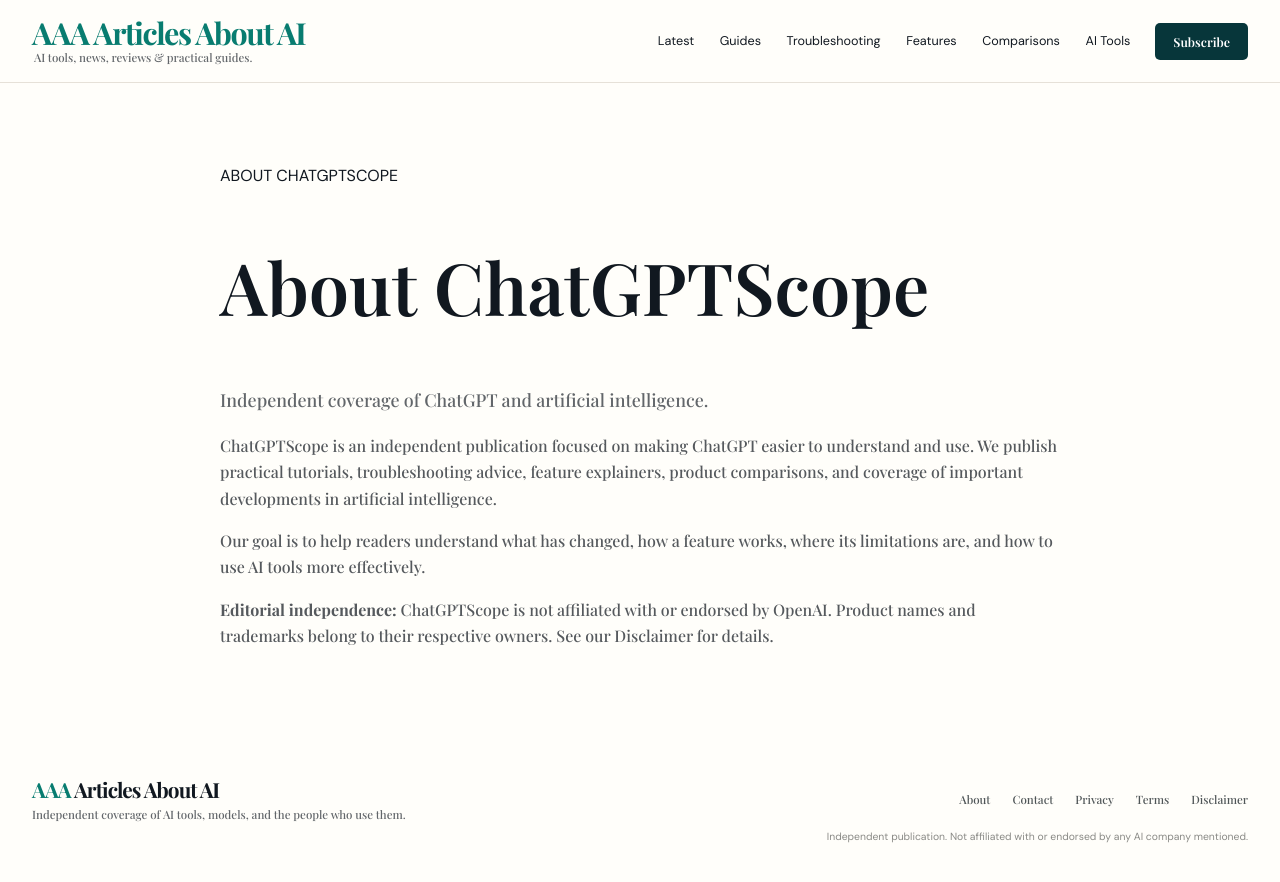
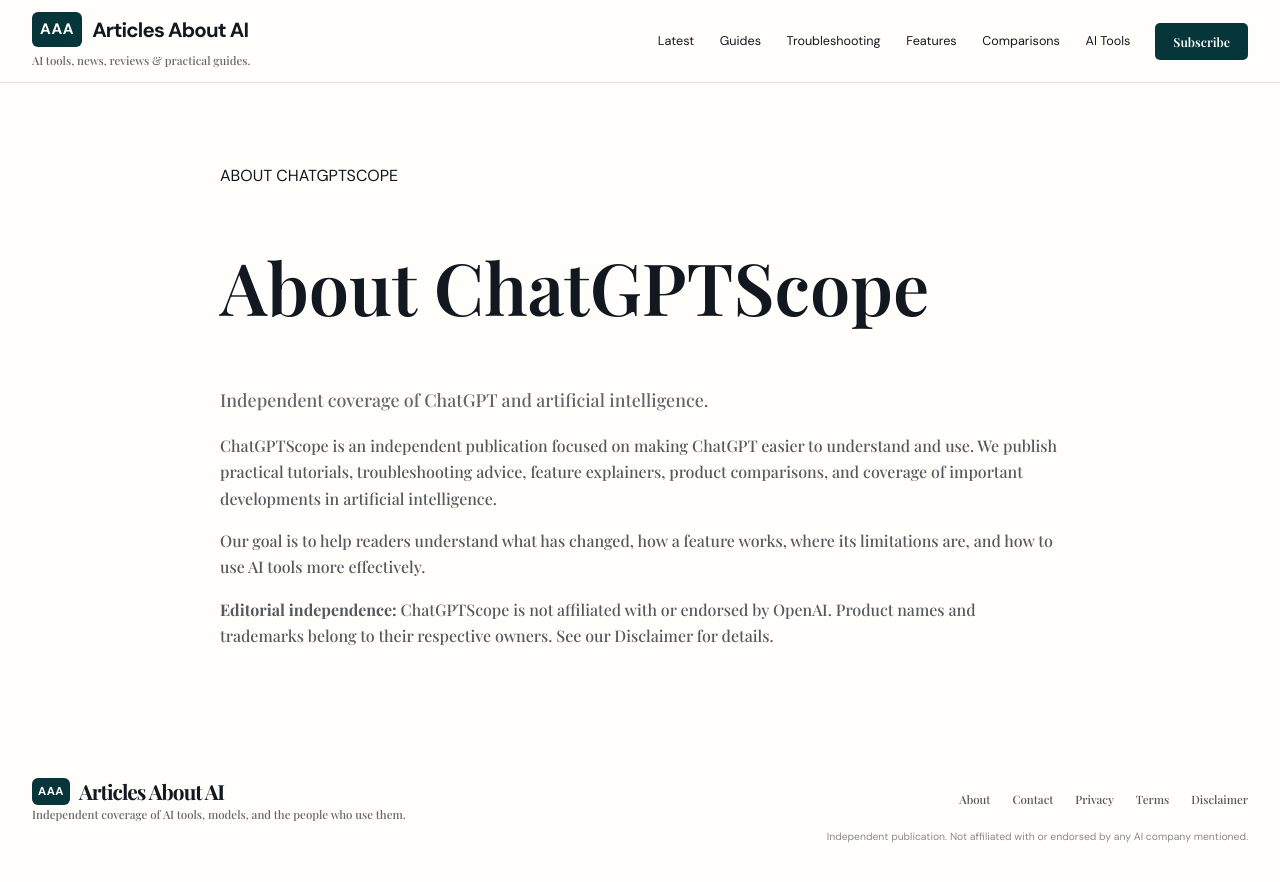
Before and after one commit to todaysnewsai/ChatGPTScope, a Jekyll site: the page built from about.md, in a window 1280 px wide. Shown: the top 882 px of the page. Built offline with Jekyll 4.4.1, drawn with Linux system fonts in a browser that asks for light colours.

Commit message:
Style AAA logo and Articles About AI wordmark

```diff
--- a/assets/css/style.css
+++ b/assets/css/style.css
@@ -234,3 +234,14 @@
     white-space:normal !important;
   }
 }
+
+
+/* Articles About AI: AAA monogram and wordmark */
+.brand-name{display:flex;align-items:center;gap:10px;letter-spacing:-.025em}
+.brand-mark,.footer-mark{display:inline-flex;align-items:center;justify-content:center;background:var(--teal-dark);color:#fff !important;font:700 .95rem/1 var(--sans);letter-spacing:.04em;padding:10px 8px;border-radius:6px}
+.brand-title{color:var(--ink) !important;font:700 1.28rem/1.1 var(--sans);letter-spacing:-.04em}
+.brand-tagline{padding-left:0;margin-top:5px}
+.footer-wordmark{display:inline-flex;align-items:center;gap:9px;color:var(--ink)}
+.footer-mark{font-size:.72rem;padding:8px 6px}
+@media(max-width:1100px){.brand-title{font-size:1.05rem}.brand-mark{font-size:.85rem;padding:9px 7px}}
+@media(max-width:600px){.brand-name{gap:8px}.brand-title{font-size:1.05rem}.brand-mark{font-size:.78rem;padding:8px 6px}.brand-tagline{font-size:.72rem}}
```
